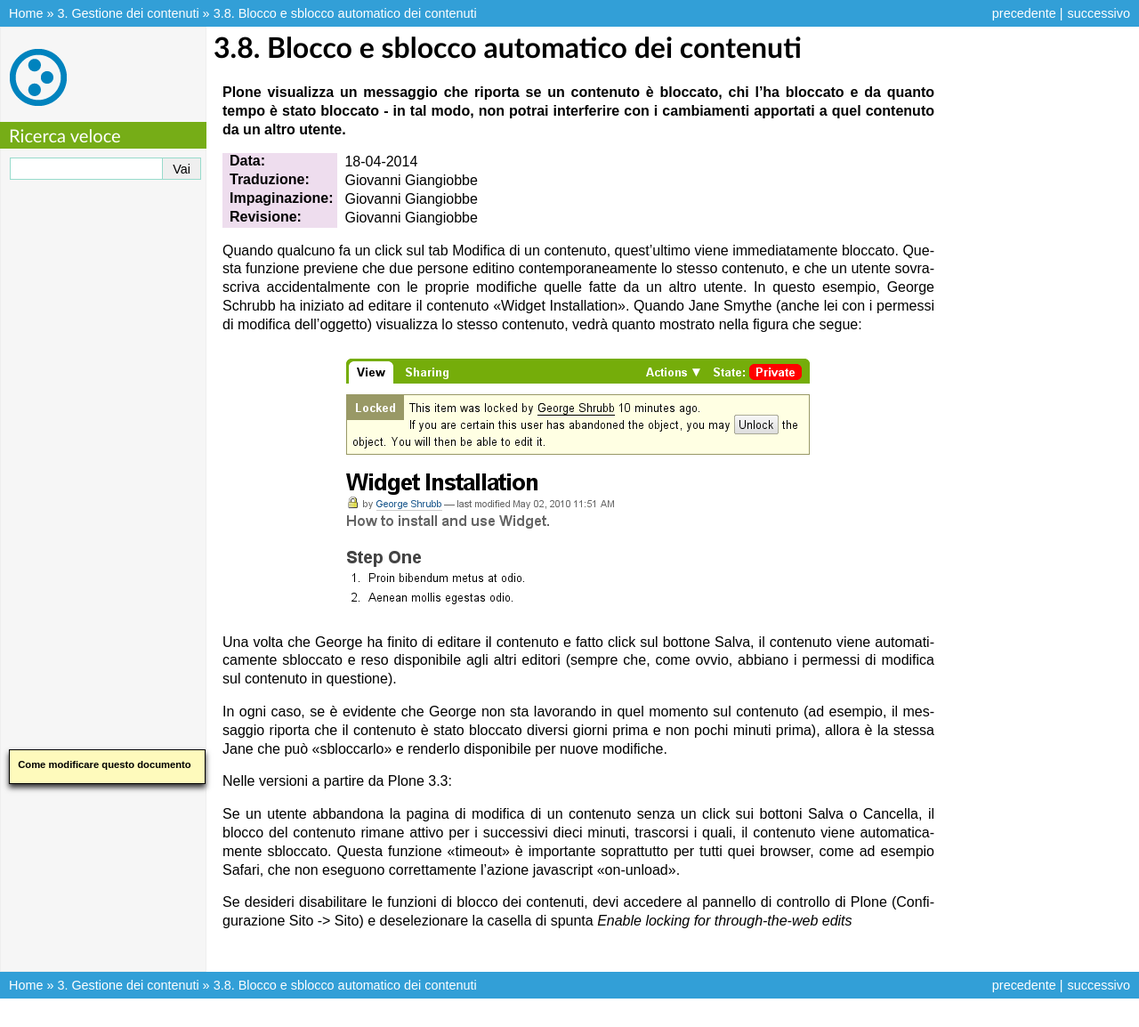
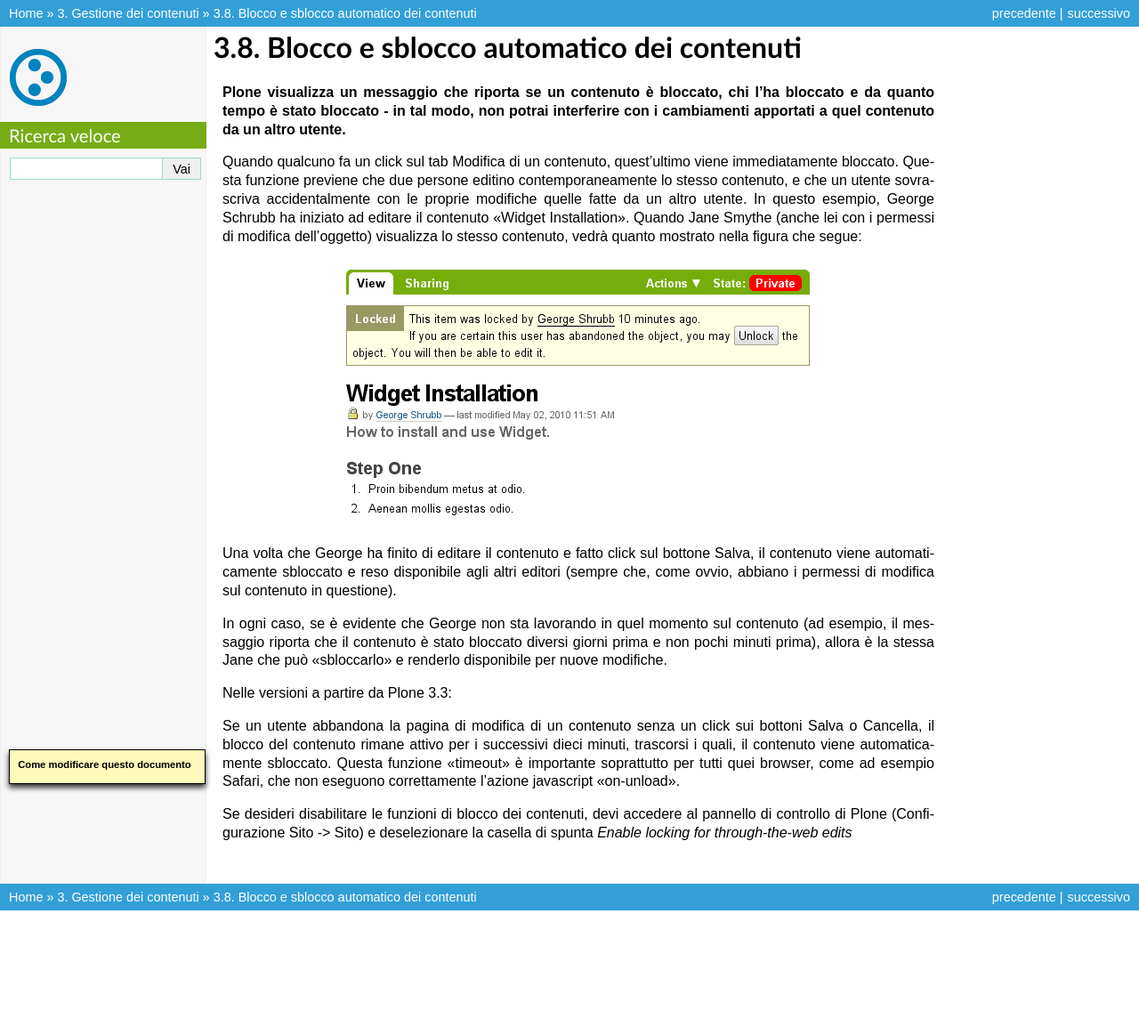
Before and after one commit to plone-it/collective.italiandocumentation, a Sphinx documentation site: the page built from source/managing-content/automatic-locking-and-unlocking.rst, in a window 1280 px wide. Shown: the whole page at 89% size. Built offline with Sphinx 7.4.7, drawn with Linux system fonts in a browser that asks for light colours; pages that are not in the unit, such as notebooks, are missing from menus; after the commit the page ends 1055 px from its top, so only the background shows below that.

Commit message:
Tolta tabella intestazione

```diff
--- a/source/managing-content/automatic-locking-and-unlocking.rst
+++ b/source/managing-content/automatic-locking-and-unlocking.rst
@@ -4,11 +4,6 @@
 **Plone visualizza un messaggio che riporta se un contenuto
 è bloccato, chi l'ha bloccato e da quanto tempo è stato bloccato - in tal modo,
 non potrai interferire con i cambiamenti apportati a quel contenuto da un altro utente.**
-
-:Data: 18-04-2014
-:Traduzione: Giovanni Giangiobbe
-:Impaginazione: Giovanni Giangiobbe
-:Revisione: Giovanni Giangiobbe
 
 Quando qualcuno fa un click sul tab Modifica di un contenuto, quest'ultimo viene
 immediatamente bloccato. Questa funzione previene che due persone editino contemporaneamente
```
